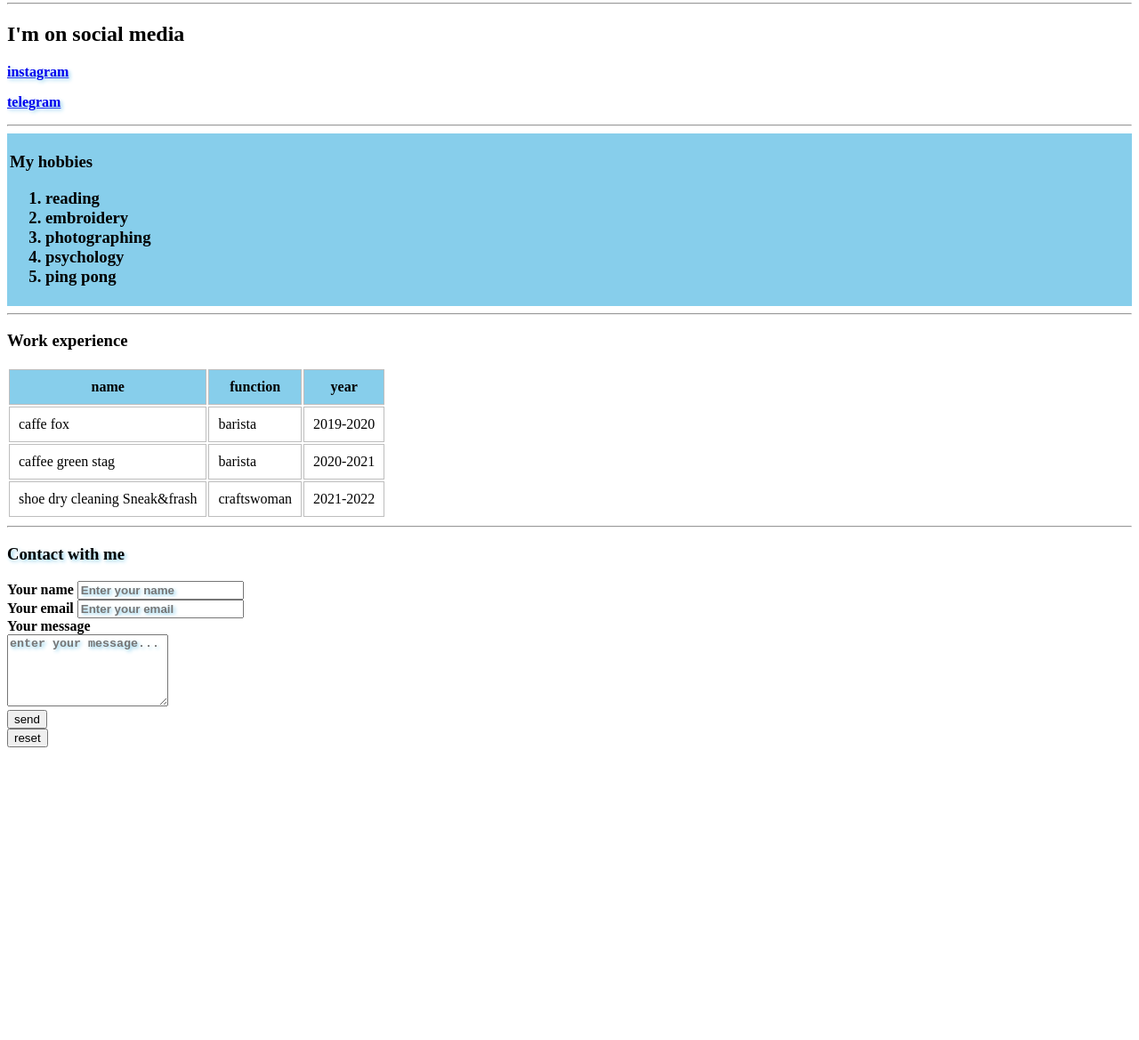
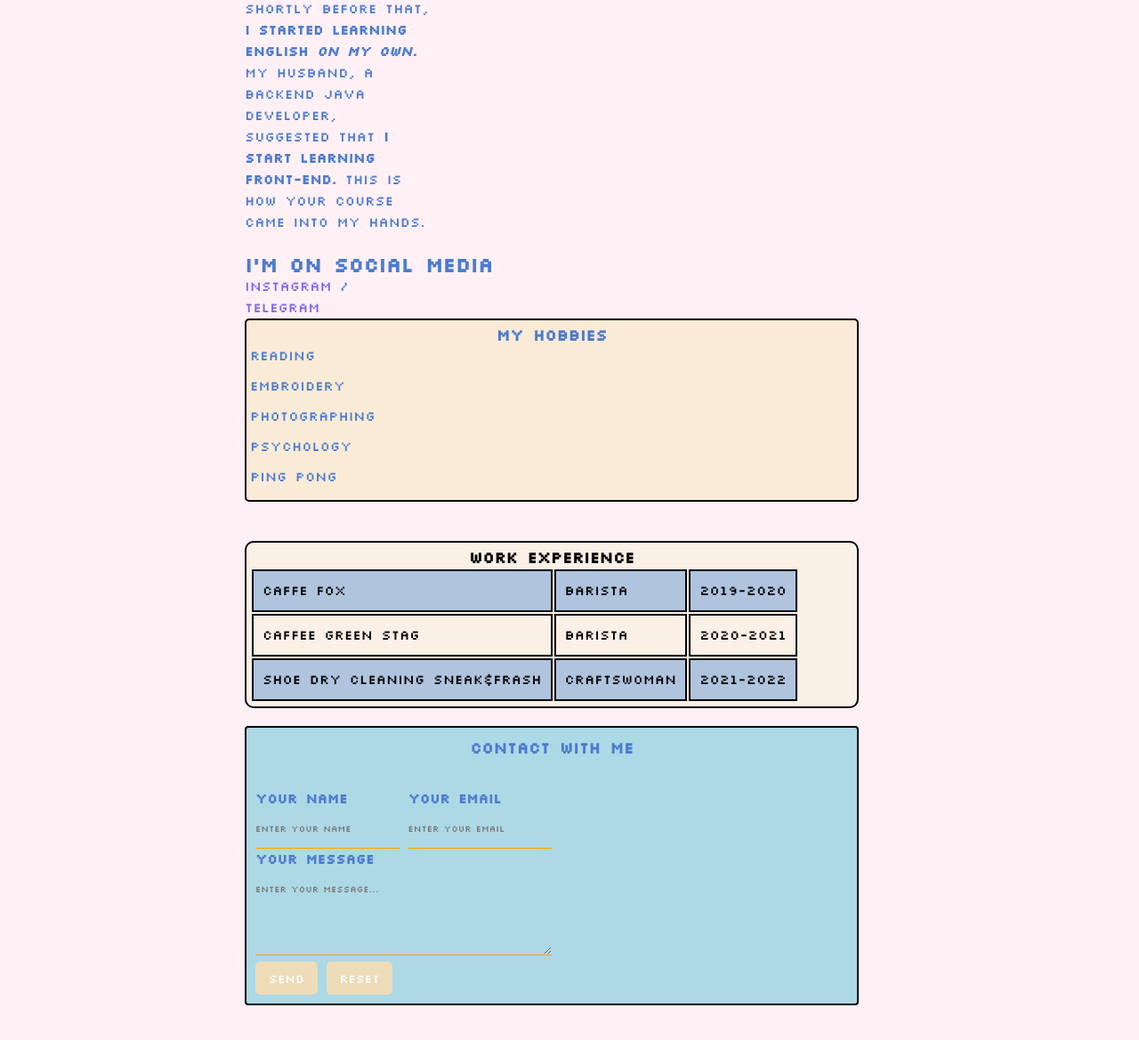
Before and after one commit to Shevmellow/Resume, a plain HTML site: page index.html in a window 1280 px wide. Shown: the part 499-1668 px from the top of the page at 89% size. Before the commit the page ends 1347 px from the top, so only its background shows below. Drawn offline with Linux system fonts and the light colour scheme.

Commit message:
added styles, refactored index.html

```diff
--- a/index.html
+++ b/index.html
@@ -1,102 +1,70 @@
 <!DOCTYPE html>
 <!-- saved from url=(0034)http://127.0.0.1:5500/01_text.html -->
-<html lang="en"><head><meta http-equiv="Content-Type" content="text/html; charset=UTF-8">
+<html lang="en">
+
+<head>
+	<meta http-equiv="Content-Type" content="text/html; charset=UTF-8">
 
 	<meta http-equiv="X-UA-Compatible" content="IE=edge">
 	<meta name="viewport" content="width=device-width, initial-scale=1.0">
 	<meta name="keywords" content="HTML, text, css, resume, tags">
 	<meta name="description" content="This is my resume!">
 	<title>Hello HTML-text!</title>
-	<style>
-		td,
-	th {
-    border: 1px solid rgb(190, 190, 190);
-    padding: 10px;
-	}
+	<link rel="stylesheet" href="style.css">
+</head>
 
-	td {
-    text-align:left;
-	}
+<body>
+	<div class="container">
+		<div class="box">
+			<!-- <header class="card"> -->
+				<h2>Kseniaa Shevchenko</h2>
+				<div class="info" class="card">
+					<!-- <header class="card"class="fancy"> -->
 
+					<!-- <div class="info-text"> -->
 
-	th[scope="col"] {
-    background-color: skyblue;
-    color: black;
-	}
+						<!-- </header> -->
+					<!-- <div style="display: inline-block"> -->
+						<img  src="beauteful_pict.jpg" alt="hear can be my portrait " class="avatar">
+					<!-- </div> -->
 
-	th[scope="row"] {
-    background-color: black;
-
-	}
-
-	caption {
-    padding: 10px;
-    caption-side: bottom;
-	}
-
-	.card{
-			background-color:skyblue;
-			padding: 3px;
-            margin-bottom: 3px;
-	}
-	.fancy{
-            font-weight: bold;
-            text-shadow: 2px 2px 4px skyblue;
-    }
-
-	</style>
-</head>
-<body>
-    <header class="fancy">
-    <h1 >Kseniaa Shevchenko</h1>
-	</header>
-
-    <img src="beauteful_pict.jpg" alt="hear can be my portrait " width="200">
-	<hr>
-	<div class="card">
+					<!-- <div style="display: inline-block"> -->
 						<p>Just a couple of months ago, my husbeand and i moved to Serbia.
-        <br>
 							Shortly before that, <strong> i started learning English <em>on my own. </em></strong>
-        My husband, a full-stag java developer, suggested that <strong>i start learning front-end.
+							My husband, a backend java developer, suggested that <strong>i start learning front-end.
 							</strong>
-            <br>
 							This is how your course came into my hands.
 						</p>
-</div>
-
-    <hr>
-<header>
+					<!-- </div> -->
+					<!-- </div> -->
+						<br>
 						<h2> I'm on social media</h2>
-</header>
 						<p>
-        <a href="https://www.instagram.com/she_kse/" target="_blank" class="fancy"> instagram </a>
-        <div>
-			<a href="https://t.me/shevmellow" target="_blank" class="fancy" >telegram</a>
-		</div>
-
+							<a   href="https://www.instagram.com/she_kse/" target="_blank" class="link"> instagram </a>/
+							<a  href="https://t.me/awesome_travellers" target="_blank" class="link">telegram</a>
 						</p>
 
-	<hr>
-<header class="card">
-	<h3> My hobbies
-		<ol >
+				</div>
+			<!-- </header> -->
+
+			<br>
+			<div class="card card-1">
+				<h3> My hobbies </h3>
+				<ol>
 					<li>reading</li>
 					<li>embroidery </li>
 					<li>photographing </li>
 					<li>psychology</li>
 					<li>ping pong</li>
 				</ol>
-	</h3>
-</header>
-	<hr>
+
+			</div>
+			<br>
+			<header class="card card-2">
 				<h3> Work experience </h3>
 				<div id="table" class="table">
 					<table>
-		 <thead>
-			<th scope="col">name</th>
-			<th scope="col">function</th>
-			<th scope="col">year</th>
-		</thead>
+
 						<tbody>
 							<tr>
 								<td scope>caffe fox</td>
@@ -116,38 +84,37 @@
 
 						</tbody>
 					</table>
+			</header>
 
-	<hr>
-	<div class="fancy">
+				<div class="card-3">
+				<form class="form">
 					<h3>Contact with me</h3>
+						<div class="form-row">
+							<div class="form-group">
+								<label for="name"><strong>Your name </strong></label>
+								<input class="fancy" type="name" id="name" placeholder="Enter your name">
+							</form>
 							</div>
-	<form>
-		<div>
-			<label for="name"><strong>Your name </strong></label>
-			<input class="fancy" type="name" id="name"
-			placeholder="Enter your name" >
+							<div class="form-group">
+								<label for="email"><strong>Your email </strong></label>
+								<input type="email" id="email" class="fancy" placeholder="Enter your email">
 							</div>
-		<div>
-			<label for="email" ><strong>Your email </strong></label>
-			<input type="email" id="email" class="fancy"
-			placeholder="Enter your email" >
 						</div>
 
-		<div>
+						<div class="form-group">
 						<label for="message"><strong>Your message</strong></label>
-			<br>
+
 						<textarea class="fancy" id="message" cols="20" rows="5"
 							placeholder="enter your message..."></textarea>
 						</div>
 
-		<div>
-			<input type="submit" value="send">
-			<br>
-			<input type="reset" value="reset">
-		</div>
+						<input class="btn" class="button" type="submit" value="send">
+						<input class="btn"class="button" type="reset" value="reset">
 
 				</form>
-
+			</div>
+		</div>
+	</div>
 
 </body>
 
--- /dev/null
+++ b/style.css
@@ -0,0 +1,247 @@
+
+@import url('https://fonts.googleapis.com/css2?family=Silkscreen&display=swap');
+
+body {
+    color: #4c7bce;
+    background: rgb(255, 240, 245);
+    font: normal 15px 'Silkscreen', cursive;
+    /* font-family: 'Silkscreen', cursive; */
+    /* font-size: 15px; */
+    line-height: 1.6em;
+    /* font-weight: 400; */
+    /* font-style: italic; */
+    /* text-decoration: line-through; */
+    word-spacing: 2px;
+
+}
+.table{
+    width: 100%;
+}
+
+/* .table td{
+    /* text-align: center; */
+    /* padding-bottom: 10px;
+}
+.table td:hover {
+    background: Plum;
+}
+.table tr:nth-child(odd)   {
+    background: #FFE4B5;
+}
+.table td:nth-child(2), .table td:nth-child(4) {
+    background: #fff;
+} */
+
+
+
+td,
+th{
+border: 2px solid #000;
+padding: 10px;
+}
+
+td {
+text-align:left;
+}
+.tbody{
+border: 2px solid #000;
+padding: 10px;
+border-collapse: collapse;
+}
+
+.table tr:nth-child(odd)   {
+    background:LightSteelBlue;
+}
+.color-1{
+color:#000 ;
+}
+
+ th[scope="col"] {
+background-color:slateblue;
+color: black;
+}
+
+th[scope="row"] {
+background-color: black;
+}
+
+ caption {
+border: 2px solid #000 ;
+padding: 10px;
+caption-side: bottom;
+}
+
+.card{
+    /* border: 2px solid black; */
+    padding: 4px;
+    border-radius: 5px;
+    margin-bottom: 20px;
+
+
+
+    /* opacity:0,5; */
+    /* margin-bottom: 3px; */
+}
+.card-1{
+    background: #FAEBD7;
+    border: 2px solid #000;
+    /* color: #F0FFF0; */
+}
+.card-1 li{
+    /* border: 2px solid black;
+    padding: 4px;
+    border-radius: 10px; */
+    /* background:#E6E6FA; */
+    list-style: none;
+    margin: 0;
+    padding: 0;
+    margin-bottom: 10px;
+    display: block;
+    /* border-left: 3px solid DodgerBlue; */
+    /* background: LightSteelBlue; */
+
+}
+.card-1 h3{
+    /* display: block; */
+    text-align: center;
+}
+.card-2{
+    border: 2px solid black;
+    padding: 4px;
+    border-radius: 10px;
+    background: Linen;
+    color: #000;
+    /* margin-bottom: 3px; */
+}
+.card-2 h3{
+    text-align: center;
+}
+.card-3{
+    background: lightblue;
+    border-radius: 4px;
+    padding: 10px;
+    /* color: FloralWhite; */
+    border: 2px solid #000;
+}
+*{
+    margin: 0;
+    padding: 0;
+}
+.container{
+    max-width: 750px;
+    margin:auto;
+    padding-top: 30px;
+}
+.box {
+     padding: 30px 50px 40px 10px;
+}
+.info{
+    box-shadow: 4px 4px 14px rgba(0,0,0 0.25) ;
+    /* margin-bottom: 20px;  */
+    /* display: flex; */
+    box-sizing: border-box;
+    display: inline-block;
+}
+.info-text{
+    display: flex;
+    /* hanging-punctuation: first last; */
+    /* margin: 0; */
+    /* width: 30%; */
+}
+.info-text, p{
+    /* display: inline; */
+    /* hanging-punctuation: first last; */
+    /* display: flex;  */
+    margin: 0;
+    width: 30%;
+}
+/* .info-text, h2 {
+    display: inline;
+    width: 50%;
+} */
+.avatar{
+    width: 30%;
+    padding: 0px;
+    margin: 0px;
+    border-radius: 20px;
+    /* box-shadow: 4px 4px 14px rgba(0,0, 0.25); */
+    /* margin: 20px auto; */
+    /* display: block;  */
+
+}
+
+.link{
+    color: mediumslateblue;
+    text-decoration: none;
+    transition: all .3s;
+}
+.link:hover{
+    opacity: 0.5;
+    /* font-size: 12rem; */
+
+}
+.link:active{
+    color: orangered;
+}
+.link:visited{
+    color: gray;
+}
+.btn{
+    background: rgba(255,222,173, 0.8);
+    padding: 10px 15px;
+    color: #fff;
+    border: none;
+    cursor: pointer;
+    border-radius: 5px;
+    font-family: inherit;
+
+}
+.btn:hover{
+    opacity: 0.7;
+    color: orangered;
+}
+/* .fancy{
+    font-weight: bold;
+    text-shadow: 2px 2px 4px skyblue;
+} */
+/* h1,h2,h3{
+color:  rgba(25,25,112 0.5);
+font-size: 20px;
+letter-spacing: 3px;
+} */
+.form h3{
+    text-align: center;
+    margin-bottom: 5%;
+}
+.form-row{
+    /* margin-bottom: 10px; */
+    display: flex;
+}
+.form-row, .form-group {
+    /* display: inline-block; */
+    margin-right: 10px;
+    width: 50%;
+    /* width: calc(50% - 20px); */
+
+}
+.form-row, .form-group:last-child{
+    margin-right: 0;
+}
+.form-group label {
+    display: block;
+    font-size: 15px;
+
+}
+.form-group input,
+.form-group textarea {
+    width: 100%;
+    box-sizing: border-box;
+    border: none;
+    background: transparent;
+    border-bottom: 1px solid orange;
+    color: #000;
+    padding: 15px 0 15px;
+    outline: none;
+    font-family: inherit;
+    font-size: 10px;
+}
```
Lines whose indentation alone changed are shown as unchanged.
